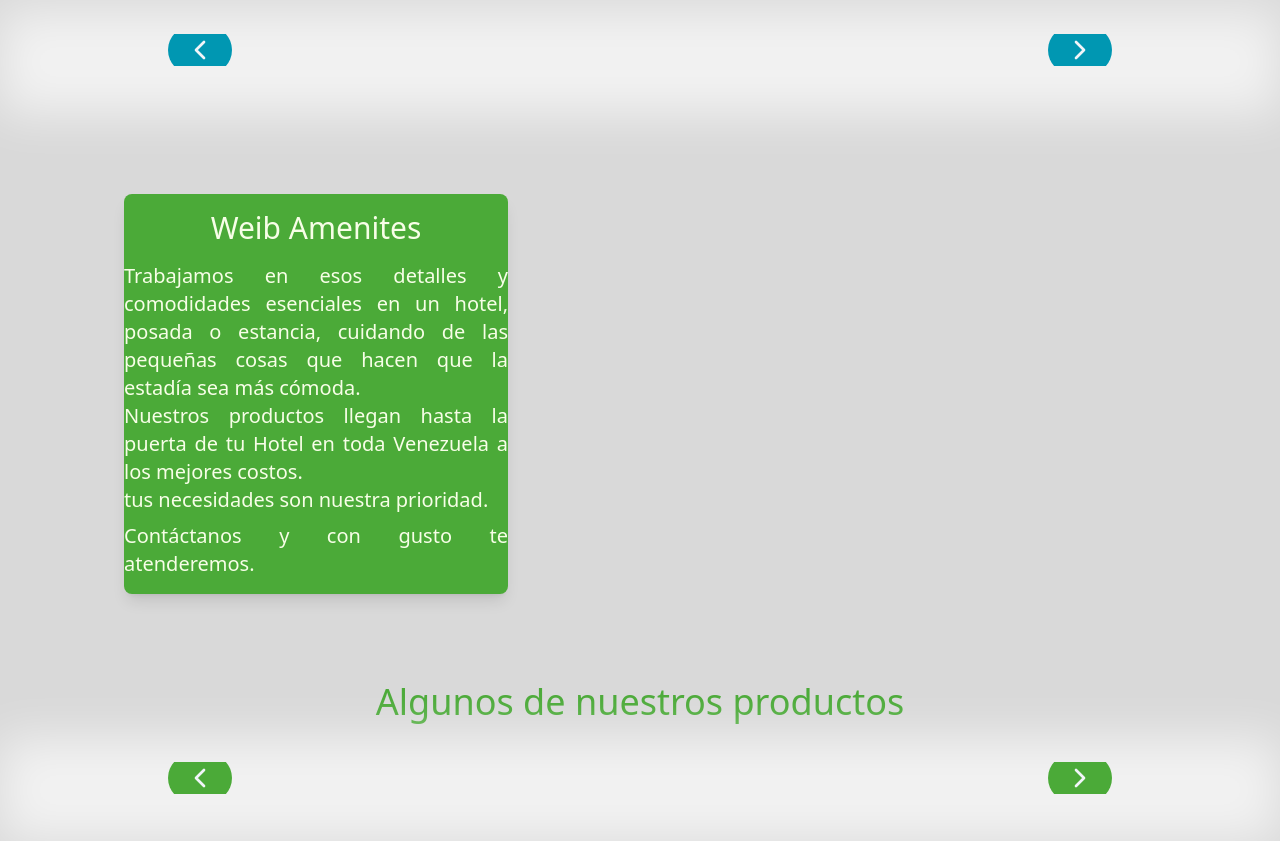
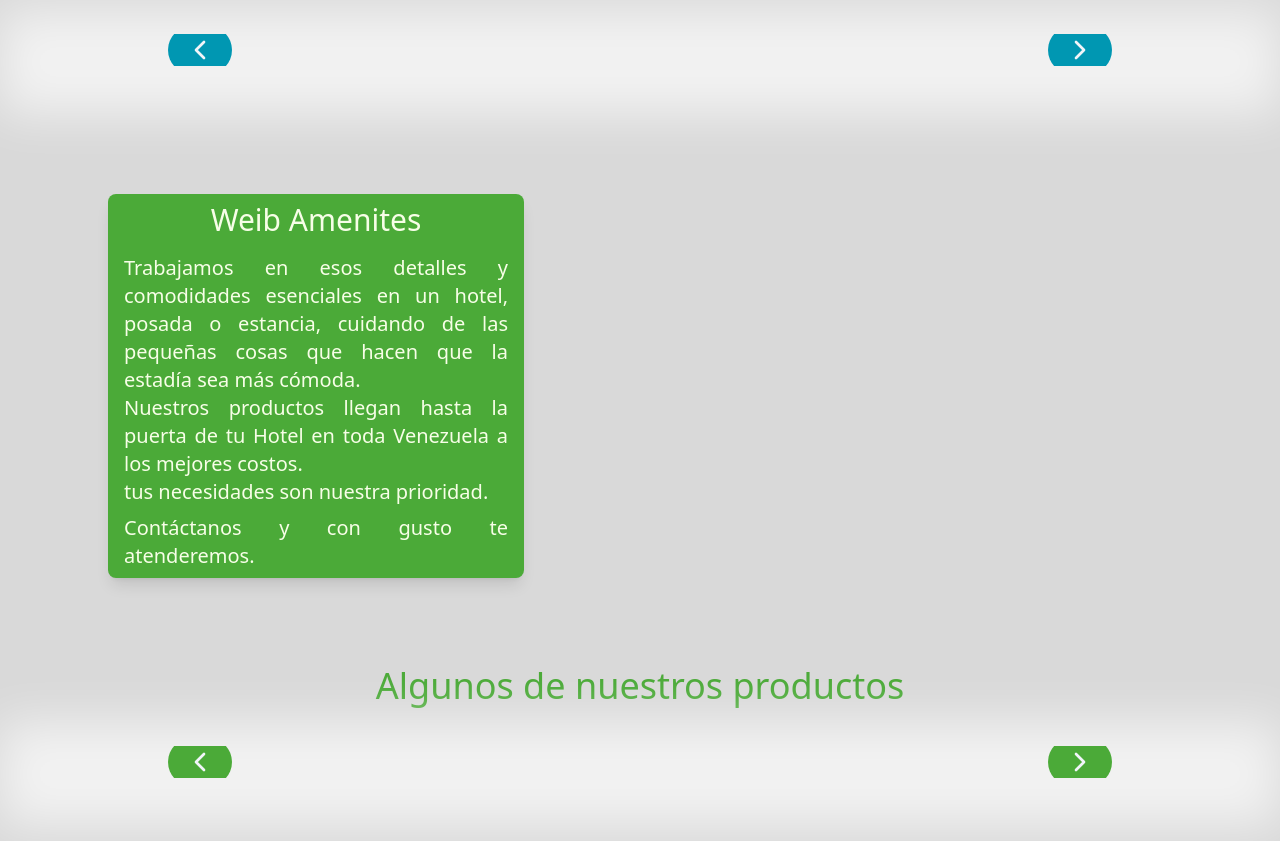
Before and after one commit to DeividVarg/Weib, a Django app: template main/templates/main.html in a window 1280 px wide. Shown: the part 1367-2208 px from the top of the page. Run offline with Django 5.2, Linux system fonts and the light colour scheme; the template is opened without the code that fills it, so the values that code supplies are empty; some libraries are stand-ins or nearby versions.

Commit message:
other changes

```diff
--- a/main/templates/main.html
+++ b/main/templates/main.html
@@ -159,7 +159,7 @@
     <section class="items-center relative">
       <div class="flex justify-center py-10 space-x-14 ml-8 relative-to">
         <div
-          class="flex flex-col mt-6 p-4 rounded-lg shadow-lg mb-6 bg-[#4baa38] z-40 w-96 justify-center items-center"
+          class="flex flex-col mt-6 p-4 rounded-lg shadow-lg mb-6 bg-[#4baa38] z-40 h-96 justify-center items-center"
         >
           <h2 class="text-3xl mb-4 mx-2 self-center text-lime-50">
             Weib Amenites
```
